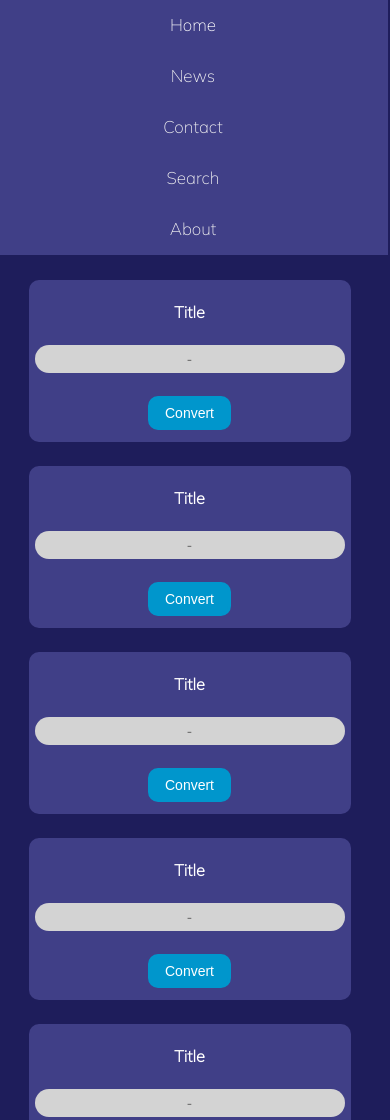
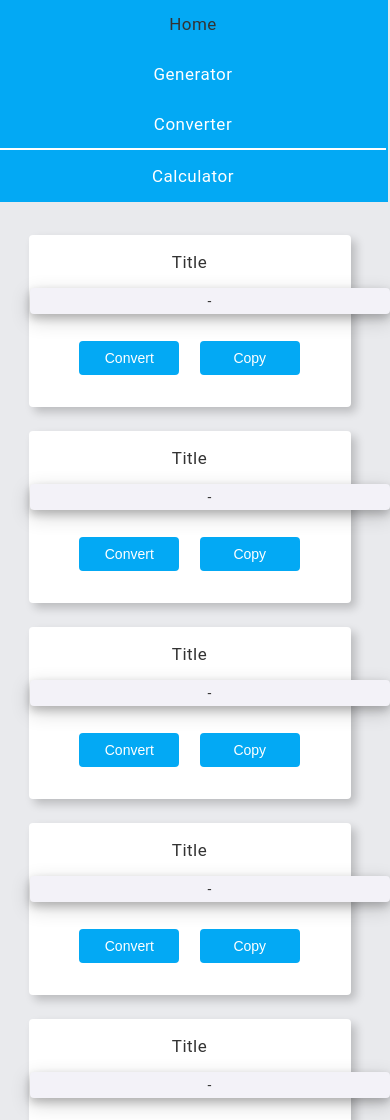
Before and after one commit to kyleastratton/generator-v2, a plain HTML site: page converter/converter.html in a window 390 px wide. Shown: the top 1120 px of the page. Drawn offline with Linux system fonts and the light colour scheme.

Commit message:
Upload all changes to include wider app pages and styling

```diff
--- /dev/null
+++ b/calculator/calculator.css
@@ -0,0 +1,241 @@
+body {
+  background-color: #e9eaed;
+  color: #333;
+  /*font-family: "Rubik", sans-serif;
+  font-size: 12px;*/
+  font-family: "Roboto", sans-serif;
+  /*font-size: 1rem;
+  letter-spacing: 0;
+  line-height: 1.5rem;*/
+  letter-spacing: 0.5px;
+  width: 100vw;
+  height: 100vw;
+  min-width: 345;
+  max-width: 1920;
+  align-content: center;
+  overflow: auto;
+  overflow-y: scroll;
+  overflow-x: hidden;
+}
+
+P {
+  color: #333;
+  text-align: center;
+  padding: 14px 20px;
+  text-decoration: none;
+  font-size: 17px;
+  margin: 2px;
+}
+
+h1 {
+  color: #333;
+  /*padding: 4px;*/
+  width: auto;
+  /*float: right;*/
+  display: inline-block;
+  margin: 25% 25% 25% 70%;
+}
+
+h2 {
+  color: #333;
+  font-size: 1rem;
+  line-height: 2.3125rem;
+}
+
+.br {
+  height: 5%;
+}
+
+#title {
+  text-align: center;
+  width: 100%;
+  display: block;
+}
+
+input {
+  text-align: center;
+}
+
+.textarea {
+  padding: 5px;
+  background-color: #f3f2f8;
+  color: #333;
+  font-family: "Roboto", sans-serif;
+  font-size: 14px;
+  width: 350px;
+  border: none;
+  border-radius: 0.25rem;
+  box-shadow: 0 4px 8px 0 rgba(0, 0, 0, 0.2), 0 6px 20px 0 rgba(0, 0, 0, 0.19);
+}
+
+.flex-container {
+  display: flex;
+  flex-wrap: wrap;
+  flex-direction: row;
+  align-items: center;
+  padding: 1px;
+  /*align-content: center;*/
+  justify-content: space-around;
+  height: auto;
+  width: 100vw;
+  overflow-y: auto;
+  /*overflow-x: scroll;*/
+}
+
+.container {
+  background-color: #fff;
+  border-radius: 0.25rem;
+  padding: 1px;
+  /*margin: 4px -10px 20px -10px;*/
+  margin: 4px 4px 20px -25px;
+  text-align: center;
+  height: 170px;
+  width: 30%; /*was 520px - reduced to show more on vp -- changed to 450px which fits screen*/
+  min-width: 320px;
+  /*box-shadow: 4px 4px #00ffd2;*/
+  /*box-shadow: 0 4px 8px 0 rgba(0, 0, 0, 0.2), 0 6px 20px 0 rgba(0, 0, 0, 0.19);*/
+  box-shadow: 5px 5px 10px 0px rgba(0, 0, 0, 0.2);
+}
+
+.large-container {
+  background-color: #ff9d56;
+  border-radius: 10px;
+  padding: 4px;
+  /*margin: -20px;*/
+  margin: 20px 4px 4px -25px;
+  text-align: center;
+  height: 160px;
+  width: 1800px;
+  /*box-shadow: 4px 4px #00ffd2;*/
+}
+
+/* Button */
+
+.button {
+  background-color: #03a9f4; /*f9aa33*/
+  border: solid #03a9f4;
+  border-radius: 0.25rem;
+  color: #fff;
+  padding: 6px 14px;
+  text-align: center;
+  text-decoration: none;
+  display: inline-block;
+  font-size: 14px;
+  margin: 8px;
+  width: 100px;
+}
+
+.button:active {
+  background-color: #fff;
+  color: #333;
+  border: solid #fff;
+}
+
+/* Footer */
+
+#footer-text {
+  text-align: center;
+  color: #000;
+}
+
+footer {
+  display: block;
+  position: absolute;
+  bottom: 0;
+  width: 100%;
+  height: 60px;
+  clear: both;
+}
+
+/* Scrollbar */
+
+/* width */
+::-webkit-scrollbar {
+  width: 10px;
+}
+
+/* Track */
+::-webkit-scrollbar-track {
+  background: #f1f1f1;
+  border-radius: 10px;
+}
+
+/* Handle */
+::-webkit-scrollbar-thumb {
+  background: #888;
+  border-radius: 10px;
+}
+
+/* Handle on hover */
+::-webkit-scrollbar-thumb:hover {
+  background: #555;
+}
+
+/* NAVBAR */
+
+/* Add a black background color to the top navigation */
+.topnav {
+  font-family: "Roboto", sans-serif;
+  position: relative;
+  background-color: #03a9f4;
+  color: #fff;
+  overflow: hidden;
+  width: 100vw;
+  margin: -10px;
+}
+
+/* Style the links inside the navigation bar */
+.topnav a {
+  float: left;
+  color: #fff;
+  background-color: #03a9f4;
+  text-align: center;
+  padding: 14px 20px;
+  text-decoration: none;
+  font-size: 17px;
+  margin: 2px;
+}
+
+/* Change the color of links on hover */
+.topnav a:hover {
+  /*background-color: #ddd;*/
+  color: #333;
+}
+
+/* Add a color to the active/current link */
+.topnav a.active {
+  background-color: #03a9f4;
+  color: #fff;
+  border-bottom: solid 2px #fff;
+}
+
+/* Centered section inside the top navigation */
+.topnav-centered a {
+  float: none;
+  position: absolute;
+  top: 50%;
+  left: 50%;
+  transform: translate(-50%, -50%);
+}
+
+/* Right-aligned section inside the top navigation */
+.topnav-right {
+  float: right;
+  margin: 10px 50px 0px 0px;
+}
+
+/* Responsive navigation menu - display links on top of each other instead of next to each other (for mobile devices) */
+@media screen and (max-width: 600px) {
+  .topnav a,
+  .topnav-right {
+    float: none;
+    display: block;
+  }
+
+  .topnav-centered a {
+    position: relative;
+    top: 0;
+    left: 0;
+    transform: none;
+  }
+}
--- a/converter/style.css
+++ b/converter/converter.css
@@ -1,10 +1,17 @@
 body {
-  background-color: #1e1d5b;
-  color: #e9eaed;
-  font-family: "Mulish", sans-serif;
-  font-size: 12px;
+  background-color: #e9eaed;
+  color: #fff;
+  /*font-family: "Rubik", sans-serif;
+  font-size: 12px;*/
+  font-family: "Roboto", sans-serif;
+  /*font-size: 1rem;
+  letter-spacing: 0;
+  line-height: 1.5rem;*/
+  letter-spacing: 0.5px;
   width: 100vw;
   height: 100vw;
+  min-width: 345;
+  max-width: 1920;
   align-content: center;
   overflow: auto;
   overflow-y: scroll;
@@ -12,11 +19,16 @@ body {
 }
 
 P {
-  padding: 5px;
+  color: #333;
+  text-align: center;
+  padding: 14px 20px;
+  text-decoration: none;
+  font-size: 17px;
+  margin: 2px;
 }
 
 h1 {
-  color: #e9eaed;
+  color: #333;
   /*padding: 4px;*/
   width: auto;
   /*float: right;*/
@@ -25,7 +37,7 @@ h1 {
 }
 
 h2 {
-  color: #fff;
+  color: #333;
   font-size: 1rem;
   line-height: 2.3125rem;
 }
@@ -46,13 +58,14 @@ input {
 
 .textarea {
   padding: 5px;
-  background-color: #d3d3d3; /*e9eaed*/
-  color: #000;
-  font-family: "Mulish", sans-serif;
+  background-color: #f3f2f8;
+  color: #333;
+  font-family: "Roboto", sans-serif;
   font-size: 14px;
-  width: 300px;
+  width: 350px;
   border: none;
-  border-radius: 20px;
+  border-radius: 0.25rem;
+  box-shadow: 0 4px 8px 0 rgba(0, 0, 0, 0.2), 0 6px 20px 0 rgba(0, 0, 0, 0.19);
 }
 
 .flex-container {
@@ -70,17 +83,18 @@ input {
 }
 
 .container {
-  /*border: solid #ece7e7;*/
-  background-color: #403f87;
-  border-radius: 10px;
+  background-color: #fff;
+  border-radius: 0.25rem;
   padding: 1px;
   /*margin: 4px -10px 20px -10px;*/
   margin: 4px 4px 20px -25px;
   text-align: center;
-  height: 160px;
-  width: 28%; /*was 520px - reduced to show more on vp -- changed to 450px which fits screen*/
+  height: 170px;
+  width: 30%; /*was 520px - reduced to show more on vp -- changed to 450px which fits screen*/
   min-width: 320px;
   /*box-shadow: 4px 4px #00ffd2;*/
+  /*box-shadow: 0 4px 8px 0 rgba(0, 0, 0, 0.2), 0 6px 20px 0 rgba(0, 0, 0, 0.19);*/
+  box-shadow: 5px 5px 10px 0px rgba(0, 0, 0, 0.2);
 }
 
 .large-container {
@@ -98,9 +112,9 @@ input {
 /* Button */
 
 .button {
-  background-color: #0096cc; /*f9aa33*/
-  border: solid #0096cc;
-  border-radius: 10px;
+  background-color: #03a9f4;
+  border: solid #03a9f4;
+  border-radius: 0.25rem;
   color: #fff;
   padding: 6px 14px;
   text-align: center;
@@ -108,12 +122,13 @@ input {
   display: inline-block;
   font-size: 14px;
   margin: 8px;
+  width: 100px;
 }
 
 .button:active {
-  background-color: #172a46;
-  color: #fff;
-  border: solid #172a46;
+  background-color: #fff;
+  color: #333;
+  border: solid #fff;
 }
 
 /* Footer */
@@ -160,8 +175,10 @@ footer {
 
 /* Add a black background color to the top navigation */
 .topnav {
+  font-family: "Roboto", sans-serif;
   position: relative;
-  background-color: #403f87;
+  background-color: #03a9f4;
+  color: #fff;
   overflow: hidden;
   width: 100vw;
   margin: -10px;
@@ -170,7 +187,8 @@ footer {
 /* Style the links inside the navigation bar */
 .topnav a {
   float: left;
-  color: #f2f2f2;
+  background-color: #03a9f4;
+  color: #fff;
   text-align: center;
   padding: 14px 20px;
   text-decoration: none;
@@ -180,14 +198,15 @@ footer {
 
 /* Change the color of links on hover */
 .topnav a:hover {
-  background-color: #ddd;
-  color: black;
+  /*background-color: #ddd;*/
+  color: #333;
 }
 
 /* Add a color to the active/current link */
 .topnav a.active {
-  background-color: #403f87;
-  color: white;
+  background-color: #03a9f4;
+  color: #fff;
+  border-bottom: solid 2px #fff;
 }
 
 /* Centered section inside the top navigation */
@@ -202,6 +221,7 @@ footer {
 /* Right-aligned section inside the top navigation */
 .topnav-right {
   float: right;
+  margin: 10px 50px 0px 0px;
 }
 
 /* Responsive navigation menu - display links on top of each other instead of next to each other (for mobile devices) */
--- a/converter/converter.html
+++ b/converter/converter.html
@@ -9,32 +9,32 @@
     <meta name="apple-mobile-web-app-status-bar-style" content="black" >
     <meta name="mobile-web-app-capable" content="yes" >
     <title>Converter</title>
-    <link rel="stylesheet" href="style.css" />
+    <link rel="stylesheet" href="converter.css" />
     <link rel="icon" type="image/png" href="../favicon/favicon-32x32.png">
     <link rel="preconnect" href="https://fonts.googleapis.com">
     <link rel="preconnect" href="https://fonts.gstatic.com" crossorigin>
-    <link href="https://fonts.googleapis.com/css2?family=Mulish:wght@200&display=swap" rel="stylesheet">
+    <link href="https://fonts.googleapis.com/css2?family=Roboto:wght@150&display=swap" rel="stylesheet">
 </head>
 <body>
 
-<div class="topnav">
+    <div class="topnav">
+        <div>
+            <a href="../index.html" id="home">Home</a>
+            <a href="../generator/generator.html" id="generator">Generator</a>
+            <a href="./converter.html" class="active" id="converter">Converter</a>
+            <a href="../calculator/calculator.html" id="calculator">Calculator</a>
+        </div>
 
-    <!-- Centered link -->
-    <div class="topnav-centered">
-        <a href="#home" class="active">Home</a>
+        <!--
+
+        <div class=topnav-right>
+            <button class="color-mode__btn light--hidden" id="button" onclick="darkmode()">Toggle Light Mode
+            </button>
+        </div>
+
+        -->
+
     </div>
-
-    <!-- Left-aligned links (default) -->
-    <a href="#news">News</a>
-    <a href="#contact">Contact</a>
-
-    <!-- Right-aligned links -->
-    <div class="topnav-right">
-        <a href="#search">Search</a>
-        <a href="#about">About</a>
-    </div>
-
-</div>
 
 <br>
 <br>
@@ -44,98 +44,110 @@
     <script src="app.js"></script>
 
     <div class="container">
-        <h2>Title</h2>
+        <p>Title</p>
         <div id="card1">
             <input class ="textarea" type="text" id="fullname" value="-"> <br><br>
             <button class="button" onclick="ConvertName()">Convert</button>
+            <button class="button" onclick="copyname()">Copy</button>
         </div>
     </div>
 
     <div class="container">
-        <h2>Title</h2>
+        <p>Title</p>
         <div id="card4">
             <input class ="textarea" type="text" id="ConvertdAddress" value="-"> <br><br>
             <button class="button" onclick="assignAddress()">Convert</button>
+            <button class="button" onclick="copyname()">Copy</button>
         </div>
     </div>
 
     <div class="container">
-        <h2>Title</h2>
+        <p>Title</p>
         <div id="card4">
             <input class ="textarea" type="text" id="ConvertdApplePass" value="-"> <br><br>
             <button class="button" onclick="assignApplePass()">Convert</button>
+            <button class="button" onclick="copyname()">Copy</button>
         </div>
     </div>
 
     <div class="container">
-        <h2>Title</h2>
+        <p>Title</p>
         <div id="card3">
             <input class="textarea" type="text" id="ConvertdPassword" value="-"> <br><br>
             <button class="button" onclick="assignPassword()">Convert</button>
+            <button class="button" onclick="copyname()">Copy</button>
         </div>
     </div>
 
     <div class="container">
-        <h2>Title</h2>
+        <p>Title</p>
         <div id="card4">
             <input class ="textarea" type="text" id="mobilenumber" value="-"> <br><br>
             <button class="button" onclick="assignMobile()">Convert</button>
+            <button class="button" onclick="copyname()">Copy</button>
         </div>
     </div>
 
     <div class="container">
-        <h2>Title</h2>
+        <p>Title</p>
         <div id="card4">
             <input class ="textarea" type="text" id="ConvertdBankContainer" value="-"> <br><br>
             <button class="button" onclick="ConvertBank()">Convert</button>
+            <button class="button" onclick="copyname()">Copy</button>
         </div>
     </div>
 
     <div class="container">
-        <h2>Title</h2>
+        <p>Title</p>
         <div id="card2">
             <input class="textarea" type="text" id="ConvertdNumber" value="-"> <br><br>
             <button class="button" onclick="ConvertRandomNumber()">Convert</button>
+            <button class="button" onclick="copyname()">Copy</button>
         </div>
     </div>
 
     <div class="container">
-        <h2>Title</h2>
+        <p>Title</p>
         <div id="card4">
             <input class ="textarea" type="text" id="ConvertdAccountNumber" value="-"> <br><br>
             <button class="button" onclick="assignAccountNumber()">Convert</button>
+            <button class="button" onclick="copyname()">Copy</button>
         </div>
     </div>
 
     <div class="container">
-        <h2>Title</h2>
+        <p>Title</p>
         <div id="card3">
             <input class="textarea" type="text" id="ConvertdSortCode" value="-"> <br><br>
             <button class="button" onclick="assignSortCode()">Convert</button>
+            <button class="button" onclick="copyname()">Copy</button>
         </div>
     </div>
 
     <div class="container">
-        <h2>Title</h2>
+        <p>Title</p>
         <div id="card3">
             <input class="textarea" type="text" id="iban" value="-"> <br><br>
             <button class="button" onclick="ConvertIban()">Convert</button>
+            <button class="button" onclick="copyname()">Copy</button>
         </div>
     </div>
 
     <div class="container">
-        <h2>Title</h2>
+        <p>Title</p>
         <div id="card4">
             <input class ="textarea" type="text" id="swiftCode" value="-"> <br><br>
             <button class="button" onclick="ConvertSwift()">Convert</button>
+            <button class="button" onclick="copyname()">Copy</button>
         </div>
     </div>
 
     <div class="container">
-        <h2>Title</h2>
+        <p>Title</p>
         <div id="card4">
             <input class ="textarea" type="text" id="" value="-"> <br><br>
             <button class="button">Convert</button>
+            <button class="button" onclick="copyname()">Copy</button>
         </div>
     </div>
 
```
Also changed, not shown: calculator/calculator.html (added, +168 -0 lines), styles.css (added, +134 -0 lines), calculator/calculator.js (added), scripts.js (added).
